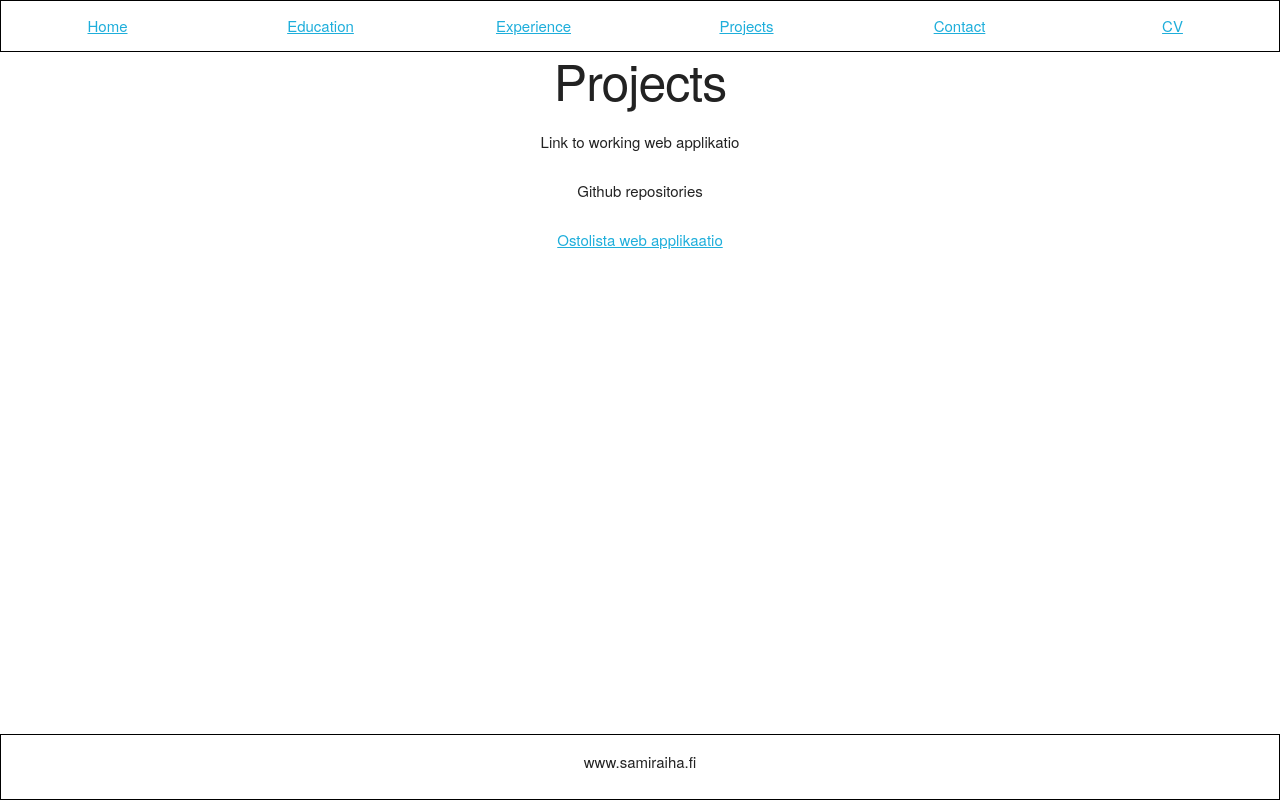
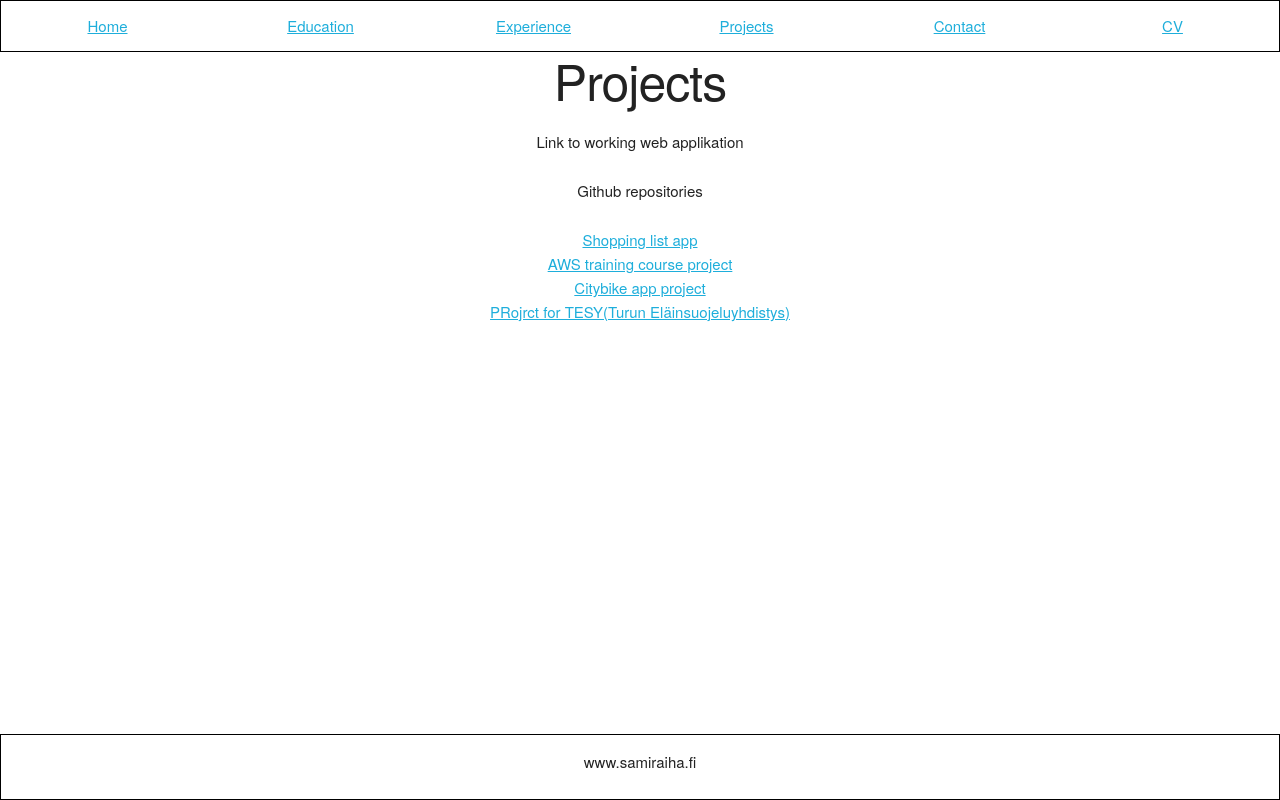
Before and after one commit to sami-alt/Kotisivut, a React (Vite) app: page /Projects in a window 1280 px wide. Built offline with nearby package versions, Linux system fonts and the light colour scheme.

Commit message:
addded links to projects

```diff
--- a/src/Pages/CV/main.tsx
+++ b/src/Pages/CV/main.tsx
@@ -7,7 +7,7 @@ function Cv() {
     return (
         <>
             <div className="content">
-                <embed src={`${path}#toolbar=0&scrollbar=0&zoom=80`} height='930' width='33%' />
+                <embed src={`${path}#toolbar=0&scrollbar=0&zoom=80`} height='930' width='45%' />
             </div>
             <div className='content'>
                 <a href={path} download='SamiRaihaCV'>Download CV</a>
--- a/src/Pages/Contact/main.tsx
+++ b/src/Pages/Contact/main.tsx
@@ -6,13 +6,15 @@ function Contact() {
         <>
             <div className="content">
                 <div className='contact'>
-
-
                     <h1>Contact information</h1>
                     <div className='contact'>
-                    <p>E-mail</p>
-                    <p>Phonenumber</p>
+                    <p>E-mail: sami.raiha94@gmail.com</p>
+                    <p>Phone number: 050-5600463</p>
+                    <div className='content'>
                     <p>Linkedin</p>
+                    <p>: </p>
+                    <a href='www.linkedin.com/in/samiräihä'>www.linkedin.com/in/samiräihä </a>
+                    </div>
                     </div>
                 </div>
             </div>
--- a/src/Pages/Education/main.tsx
+++ b/src/Pages/Education/main.tsx
@@ -8,7 +8,16 @@ function Education() {
             <div className="content">
                 <div className='edu'>
                     <h1>Education</h1>
-                    <p>Sami Räihän koulutus </p>
+                    <p>3 years of biochemistry <br/>
+                        Open course load in open university of Turku: <br/>
+                        Programming basics <br/>
+                        Software engineering <br/>
+                        Web development <br/>
+                        Distributed software systems and cloud services <br/>
+                        Capstone project - the project is in the Links-section <br/>
+                        Aws/reStart program - AWS Certified Cloud Practitioner <br/>
+                        certification <br/>
+                    </p>
                 </div>
             </div>
         </>
--- a/src/Pages/Experience/main.tsx
+++ b/src/Pages/Experience/main.tsx
@@ -5,10 +5,10 @@ function Experience() {
     return (
         <>
             <div className="content">
-                <div className='expr'>
+                <div >
                 <h1>Previous employment</h1>
 
-                    <p> Samin työkokemus</p>
+                    <p>6/2018 onwards - Deliverer, Lounais-Suomen Tietojakelu</p>
                 </div>
 
             </div>
--- a/src/Pages/Layout/layout.scss
+++ b/src/Pages/Layout/layout.scss
@@ -44,11 +44,9 @@ body #root{
     bottom: 0px;
     margin-top: auto;
     text-align: center;
-
 }
 
 .footer p {
     margin-top: 15px;
 
-
 }
--- a/src/Pages/Projects/main.tsx
+++ b/src/Pages/Projects/main.tsx
@@ -5,13 +5,18 @@ function Projects() {
     return (
         <>
             <div className='content'>
-                <div className='procs'>
 
+                <div >
                     <h1>Projects</h1>
-                    <p>Link to working web applikatio</p>
+                    <p>Link to working web applikation</p>
+                    <p>Github repositories</p>
+                    <div className='links'>
 
-                    <p>Github repositories</p>
-                    <a href='https://github.com/sami-alt/Ostoslista'>Ostolista web applikaatio</a>
+                    <a href='https://github.com/sami-alt/Ostoslista'>Shopping list app</a>
+                    <a href='https://github.com/sami-alt/AWS_team'>AWS training course project</a>
+                    <a href='https://github.com/sami-alt/solitadev-pre'>Citybike app project</a>
+                    <a href='https://github.com/sami-alt/FullstackCapstone2022-mirror'>PRojrct for TESY(Turun Eläinsuojeluyhdistys)</a>
+                    </div>
                 </div>
             </div>
         </>
--- a/src/content.scss
+++ b/src/content.scss
@@ -6,7 +6,10 @@
     text-align: center;
 }
 
-
+.content .links{
+    display: flex;
+    flex-direction: column;
+}
 
 .content .contact {
     text-align: center;
```
